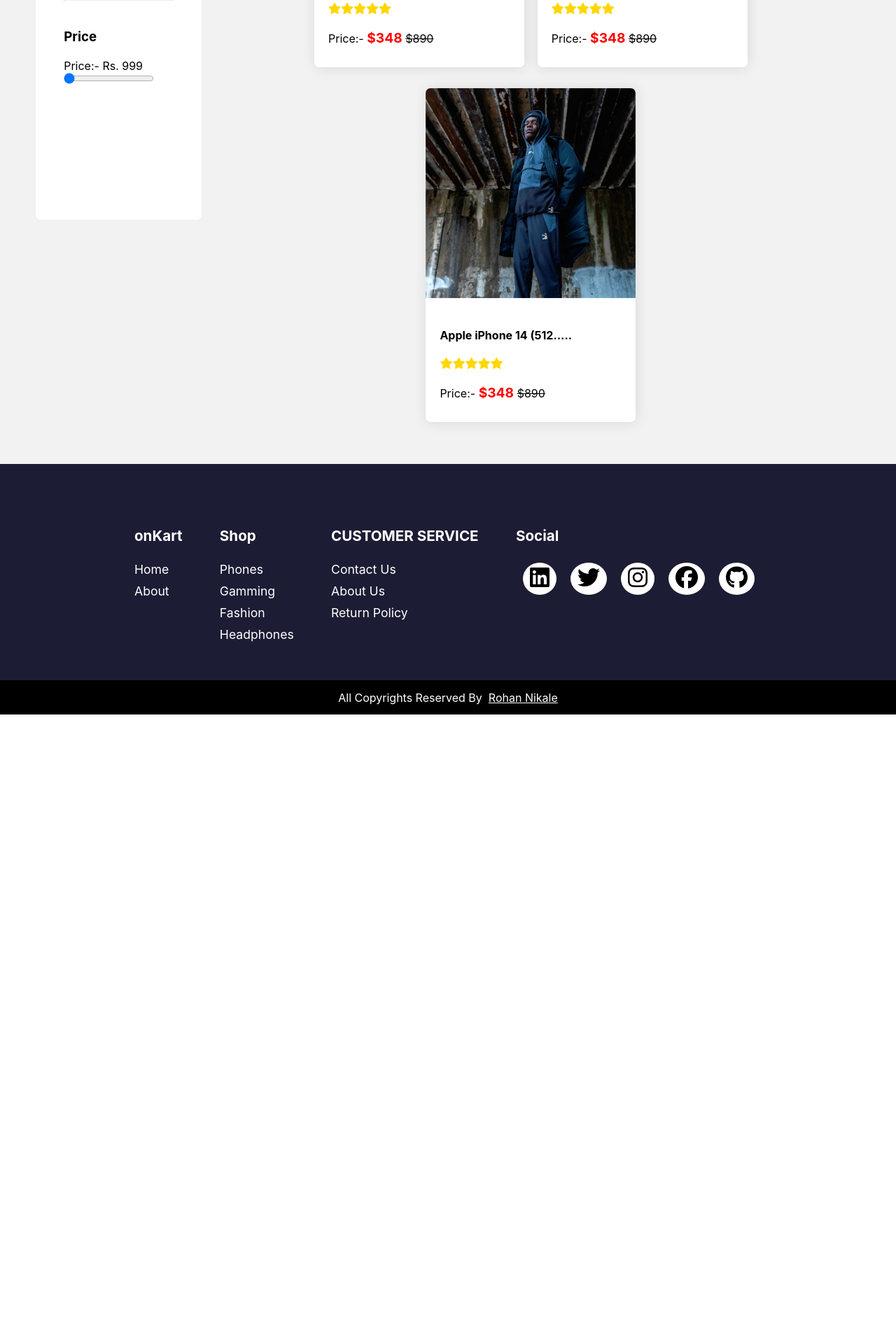
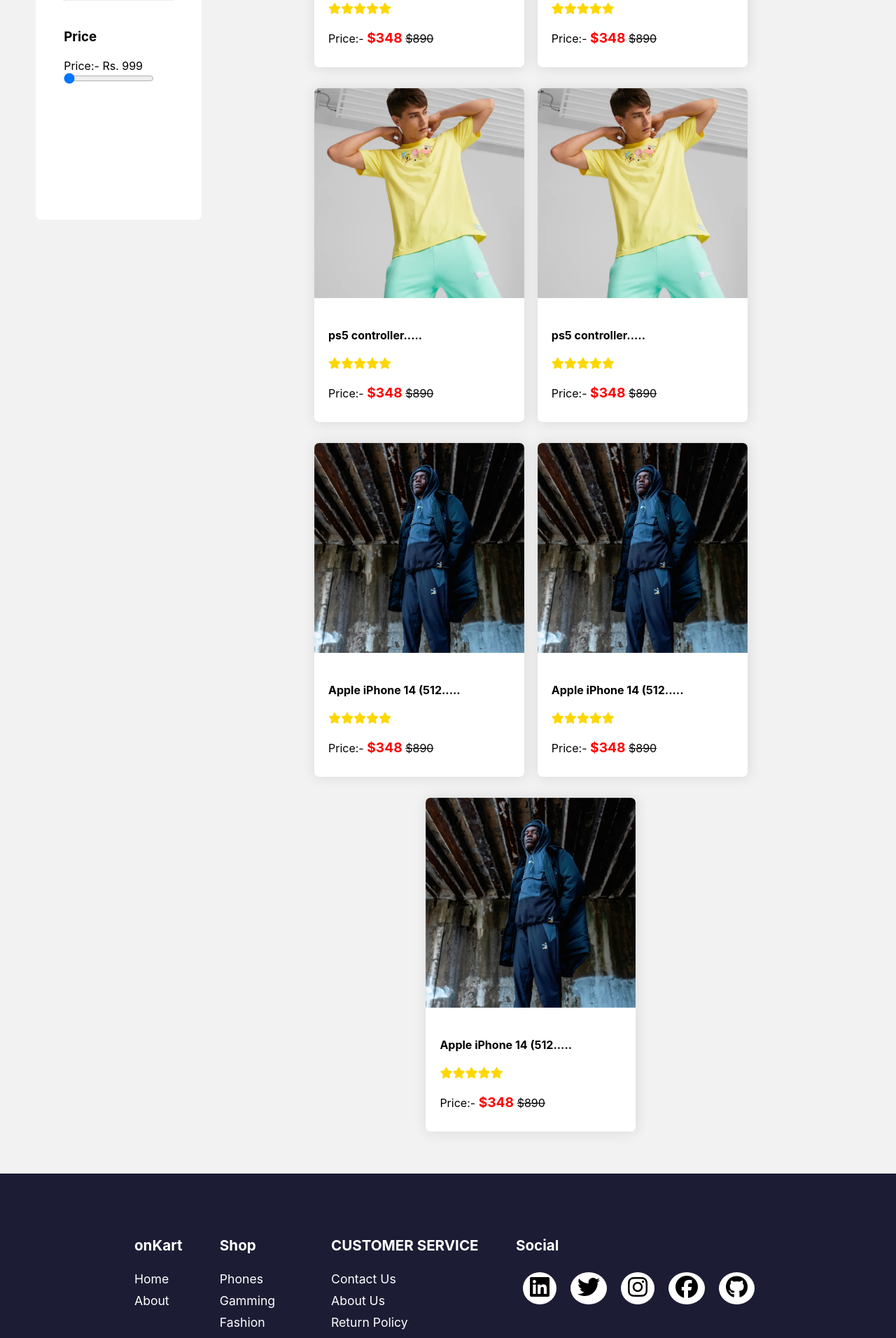
Before and after one commit to RohanNikale/E-commerce-website, a React (Create React App) app: page /search in a window 1280 px wide. Shown: the part 580-2492 px from the top of the page at 70% size. Before the commit the page ends 1601 px from the top, so only its background shows below. Built offline with nearby package versions, Linux system fonts and the light colour scheme; no server answers; a web font is replaced by a local one.

Commit message:
componenet rerendering loop problem solved

```diff
--- a/public/index.html
+++ b/public/index.html
@@ -24,7 +24,7 @@
       work correctly both with client-side routing and a non-root public URL.
       Learn how to configure a non-root public URL by running `npm run build`.
     -->
-    <title>React App</title>
+    <title>onKart</title>
   </head>
   <body>
     <noscript>You need to enable JavaScript to run this app.</noscript>
--- a/src/components/Navbar.js
+++ b/src/components/Navbar.js
@@ -41,7 +41,7 @@ export default function Navbar() {
       })
 
   }, [userData])
-  let ff = Cookies.get('token')
+  let token = Cookies.get('token')
 
   return (
     <div>
@@ -68,11 +68,11 @@ export default function Navbar() {
 
 
             <div className="fmenu">
-            {ff===undefined?
+            {token===undefined?
               <Link to="/login">
                 <div className="auth">
 
-                  <img src={user} alt="" />&nbsp;<span>Hello, {userData.name}
+                  <img src={user} alt="" />&nbsp;<span>Hello, Login
                     <br />
                     &nbsp;&nbsp;My account</span>
                 </div>
@@ -99,9 +99,10 @@ export default function Navbar() {
 
         {/* ******************************************* Serach bar ***************************************************** */}
 
-        <form action={`/product/${searchState}`} onSubmit={formSubmit} method="get">
+        <form onSubmit={formSubmit} method="get">
           <div className="msearch">
-            <input type="text" placeholder='search produc here' name='search' />
+                <input type="text" onChange={search} value={searchState} placeholder='search produc here' name='search' />
+
             <button type='submit'>
               <i className="fa-solid fa-magnifying-glass" style={{ fontSize: '17px' }}></i>
             </button>
--- a/src/components/Topmain.js
+++ b/src/components/Topmain.js
@@ -32,9 +32,6 @@ export default function Topmain() {
                     <div className="fbanner">
                         <div className="test"></div>
                         <figure>
- {
-
- }
                                 <button onClick={soundplay} className='mutebutton'>{sound!==true?<i className="fa-solid fa-volume-high"></i>:<i className="fa-solid fa-volume-xmark"></i>}</button>
                             <video id='video' muted autoPlay loop src={video} type="video/mp4">
                             </video>
--- a/src/index.js
+++ b/src/index.js
@@ -3,11 +3,15 @@ import ReactDOM from 'react-dom/client';
 import './index.css';
 import App from './App';
 import reportWebVitals from './reportWebVitals';
+import { BrowserRouter as Router } from "react-router-dom";
 
 const root = ReactDOM.createRoot(document.getElementById('root'));
 root.render(
   <React.StrictMode>
+          <Router>
+
     <App />
+            </Router>
   </React.StrictMode>
 );
 
--- a/src/pages/Search.js
+++ b/src/pages/Search.js
@@ -1,7 +1,6 @@
 import React, { useEffect, useState } from 'react'
 
 import tshirt1 from '../products/products/men/tshirt1.webp'
-import tshirt2 from '../products/products/men/tshirt2.webp'
 import tshirt3 from '../products/products/men/tshirt3.jpeg'
 import tshirt4 from '../products/products/men/tshirt4.webp'
 
@@ -11,11 +10,10 @@ function Products() {
     let [queryparam, setQuery] = useState('')
     const queryParameters = new URLSearchParams(window.location.search)
     const query = queryParameters.get("query")
-    console.log(query)
     useEffect(() => {
+        console.log(query)
         setQuery(query)
-
-
+        console.log('hahah')
     }, [query])
 
 
@@ -25,8 +23,11 @@ function Products() {
         let a = document.getElementById('priceRange').value
         setPrice(a)
     }
+
+
+
     return (
-        <div className='productBg'>
+        <div className='productBg' key={() => { return Math.random(1, 7) }}>
             <div className="prouctMain">
                 <div className="fillter">
                     <h1>Fillter</h1>
@@ -98,6 +99,38 @@ function Products() {
                                 </figcaption>
                             </figure>
                         </div>
+                        <div className="product" key={2}>
+                            <figure>
+                                <img src={tshirt4} alt="" />
+                                <figcaption>
+                                    <h4>
+                                        {'ps5 controller'.slice(0, 19) + '.....'}
+                                    </h4>
+                                    <br />
+                                    <div className="rating" style={{ color: 'gold' }}>
+                                        <i className="fa-solid fa-star"></i><i className="fa-solid fa-star"></i><i className="fa-solid fa-star"></i><i className="fa-solid fa-star"></i><i className="fa-solid fa-star"></i>
+                                    </div>
+                                    <br />
+                                    <p>Price:-<span style={{ color: 'red', fontSize: '1.2rem' }}><b> ${'348'} </b> </span> <strike>${'890'}</strike></p>
+                                </figcaption>
+                            </figure>
+                        </div>
+                        <div className="product" key={2}>
+                            <figure>
+                                <img src={tshirt4} alt="" />
+                                <figcaption>
+                                    <h4>
+                                        {'ps5 controller'.slice(0, 19) + '.....'}
+                                    </h4>
+                                    <br />
+                                    <div className="rating" style={{ color: 'gold' }}>
+                                        <i className="fa-solid fa-star"></i><i className="fa-solid fa-star"></i><i className="fa-solid fa-star"></i><i className="fa-solid fa-star"></i><i className="fa-solid fa-star"></i>
+                                    </div>
+                                    <br />
+                                    <p>Price:-<span style={{ color: 'red', fontSize: '1.2rem' }}><b> ${'348'} </b> </span> <strike>${'890'}</strike></p>
+                                </figcaption>
+                            </figure>
+                        </div>
 
                         <div className="product" key={3}>
                             <figure>
@@ -117,6 +150,42 @@ function Products() {
                             </figure>
                         </div>
 
+                        <div className="product" key={3}>
+                            <figure>
+                                <img src={tshirt1} alt="" />
+                                <figcaption>
+                                    <h4>
+
+                                        {'Apple iPhone 14 (512 GB) - Blue'.slice(0, 20) + '.....'}
+                                    </h4>
+                                    <br />
+                                    <div className="rating" style={{ color: 'gold' }}>
+                                        <i className="fa-solid fa-star"></i><i className="fa-solid fa-star"></i><i className="fa-solid fa-star"></i><i className="fa-solid fa-star"></i><i className="fa-solid fa-star"></i>
+                                    </div>
+                                    <br />
+                                    <p>Price:-<span style={{ color: 'red', fontSize: '1.2rem' }}><b> ${'348'} </b> </span> <strike>${'890'}</strike></p>
+                                </figcaption>
+                            </figure>
+                        </div>
+                        <div className="product" key={3}>
+                            <figure>
+                                <img src={tshirt1} alt="" />
+                                <figcaption>
+                                    <h4>
+
+                                        {'Apple iPhone 14 (512 GB) - Blue'.slice(0, 20) + '.....'}
+                                    </h4>
+                                    <br />
+                                    <div className="rating" style={{ color: 'gold' }}>
+                                        <i className="fa-solid fa-star"></i><i className="fa-solid fa-star"></i><i className="fa-solid fa-star"></i><i className="fa-solid fa-star"></i><i className="fa-solid fa-star"></i>
+                                    </div>
+                                    <br />
+                                    <p>Price:-<span style={{ color: 'red', fontSize: '1.2rem' }}><b> ${'348'} </b> </span> <strike>${'890'}</strike></p>
+                                </figcaption>
+                            </figure>
+                        </div>
+
+
 
                     </div>
                 </div>
--- a/src/style/style.css
+++ b/src/style/style.css
@@ -378,7 +378,6 @@ figure {
 
 .cards .card img {
     width: 100%;
-    height: 200px;
     margin-bottom: 39px;
 
 
```
Also changed, not shown: src/App.js (+132 -5 lines).
